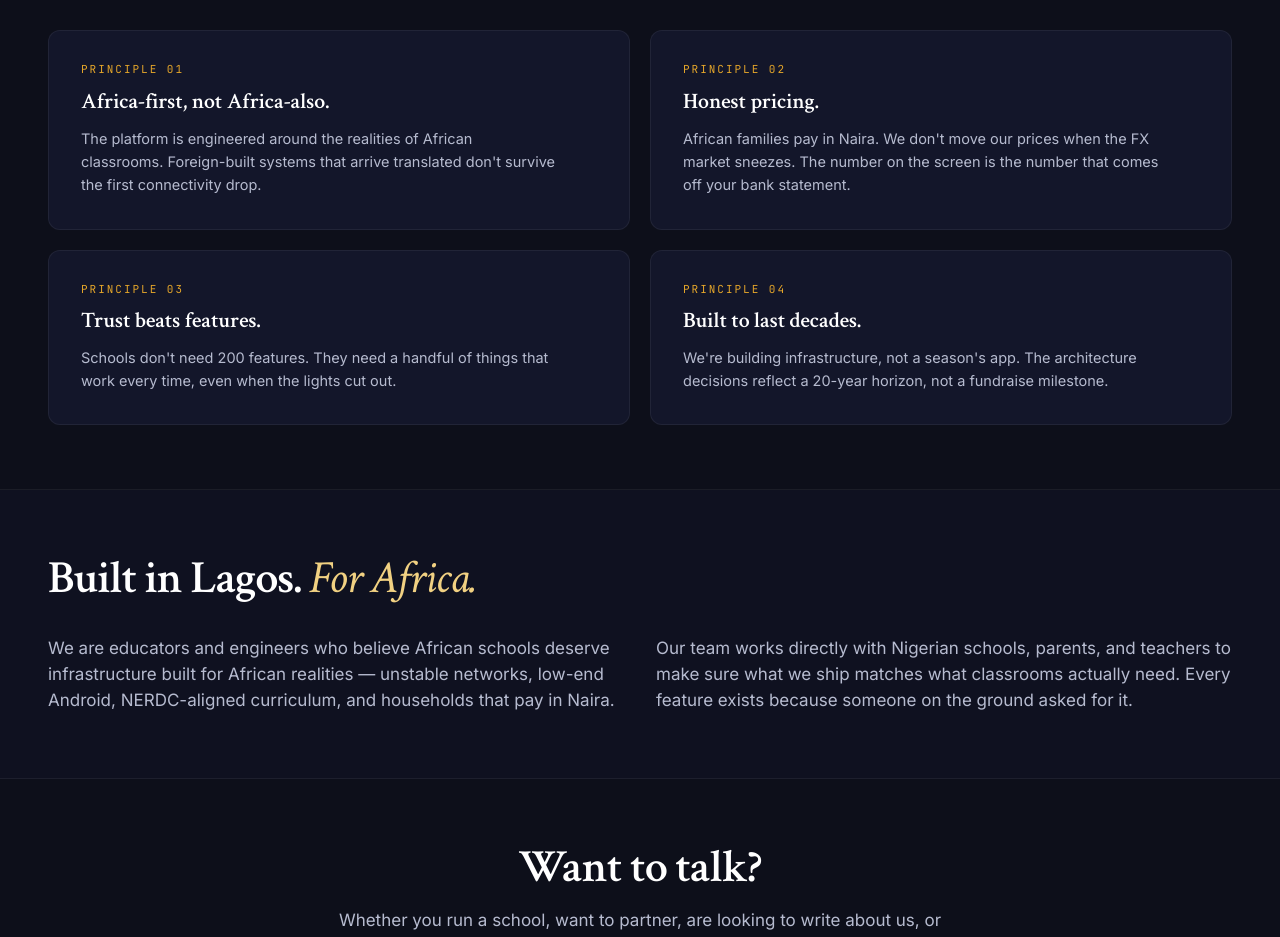
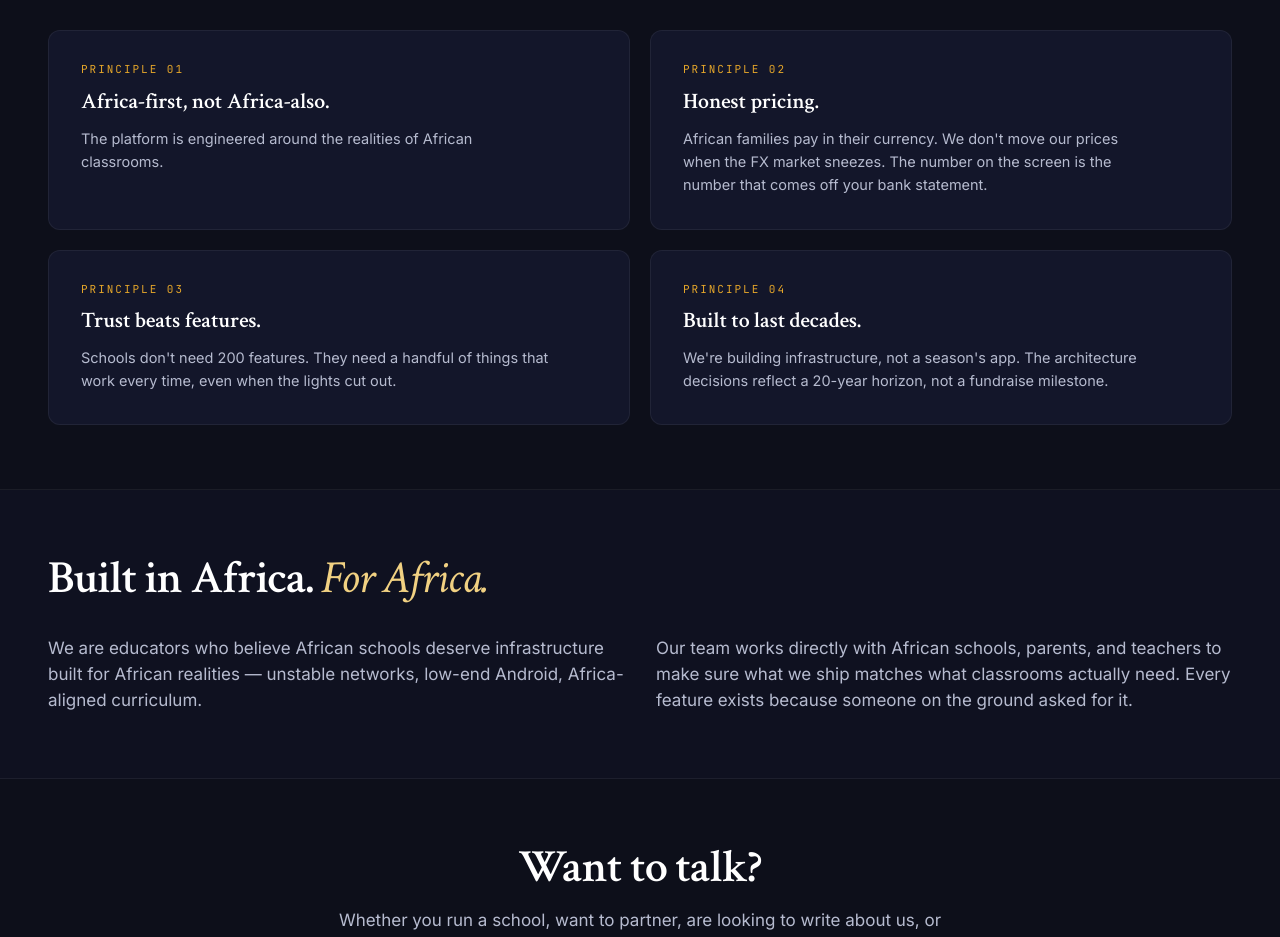
Before and after one commit to young-nan/Train-to-teach-africa, a React (Vite) app: page /about in a window 1280 px wide. Shown: the part 709-1646 px from the top of the page. Built offline with nearby package versions, Linux system fonts and the light colour scheme; no server answers.

Commit message:
Refine messaging in AboutPage component
Updated text for clarity and consistency in messaging.

```diff
--- a/src/pages/public/AboutPage.jsx
+++ b/src/pages/public/AboutPage.jsx
@@ -14,7 +14,7 @@ import { Button } from '@/components/ui/Button';
 import { Chip } from '@/components/ui/Chip';
 
 export default function AboutPage() {
-  usePageMeta('About TTA', 'Train To Teach Africa — building ethical educational infrastructure for African schools.');
+  usePageMeta('About TTA', 'Train To Teach Africa is building ethical educational infrastructure for African schools.');
   return (
     <div className="min-h-dvh bg-surface-1 text-ink-1">
       <PublicNav />
@@ -52,12 +52,12 @@ export default function AboutPage() {
               <Principle
                 n="01"
                 title="Africa-first, not Africa-also."
-                body="The platform is engineered around the realities of African classrooms. Foreign-built systems that arrive translated don't survive the first connectivity drop."
+                body="The platform is engineered around the realities of African classrooms."
               />
               <Principle
                 n="02"
                 title="Honest pricing."
-                body="African families pay in Naira. We don't move our prices when the FX market sneezes. The number on the screen is the number that comes off your bank statement."
+                body="African families pay in their currency. We don't move our prices when the FX market sneezes. The number on the screen is the number that comes off your bank statement."
               />
               <Principle
                 n="03"
@@ -77,17 +77,16 @@ export default function AboutPage() {
         <section className="border-b border-line-1 py-s-10 bg-surface-2/40">
           <div className="max-w-[1280px] mx-auto px-s-6 lg:px-s-9">
             <h2 className="font-display text-display-2 text-ink-0 mb-s-7">
-              Built in Lagos. <span className="ital-gold">For Africa.</span>
+              Built in Africa. <span className="ital-gold">For Africa.</span>
             </h2>
             <div className="grid lg:grid-cols-2 gap-s-7">
               <p className="text-body-l text-ink-2">
-                We are educators and engineers who believe African schools
+                We are educators who believe African schools
                 deserve infrastructure built for African realities — unstable
-                networks, low-end Android, NERDC-aligned curriculum, and
-                households that pay in Naira.
+                networks, low-end Android, Africa-aligned curriculum.
               </p>
               <p className="text-body-l text-ink-2">
-                Our team works directly with Nigerian schools, parents, and
+                Our team works directly with African schools, parents, and
                 teachers to make sure what we ship matches what classrooms
                 actually need. Every feature exists because someone on the
                 ground asked for it.
@@ -102,7 +101,7 @@ export default function AboutPage() {
             <h2 className="font-display text-display-2 text-ink-0">Want to talk?</h2>
             <p className="mt-s-4 text-body-l text-ink-2 max-w-[58ch] mx-auto">
               Whether you run a school, want to partner, are looking to write
-              about us, or simply want to learn more — we'd be glad to hear
+              about us, or simply want to learn more; we'd be glad to hear
               from you.
             </p>
             <div className="mt-s-7 flex flex-wrap justify-center gap-s-4">
```
